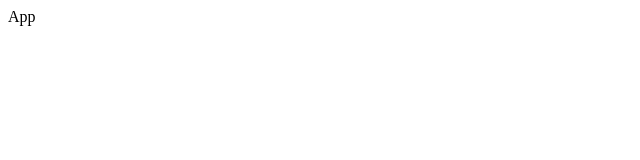
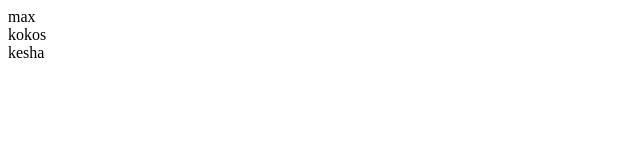
Before and after one commit to GrayHead/dec-2023-react, a React (Create React App) app: page / in a window 1280 px wide. Shown: the top 160 px of the page, without its empty margins (0-640 px from the left). Built offline with nearby package versions, Linux system fonts and the light colour scheme.

Commit message:
context_children

```diff
--- a/src/App.js
+++ b/src/App.js
@@ -1,7 +1,18 @@
+import {Button} from "./Button/Button";
+import {useContext} from "react";
+import {Context} from "./index";
+import {First} from "./First";
+
 const App = () => {
+    const context = useContext(Context);
+    context.users = ['max', 'kokos', 'kesha']
     return (
         <div>
-            App
+            {/*<Button bgColor={'red'} styles={{color:'blue'}} height={'50px'} id={1234}>*/}
+            {/*    save*/}
+            {/*</Button>*/}
+            {/*<Button bgColor={'black'} styles={{color:'snow'}}>update</Button>*/}
+            <First/>
         </div>
     );
 };
--- /dev/null
+++ b/src/Button/Button.js
@@ -0,0 +1,11 @@
+import css from './Button.module.css';
+
+const Button = ({children, bgColor, width='20px', height='10px',styles, ...other}) => {
+    return (
+        <div className={css.Button} style={{backgroundColor:bgColor, width:width, height:height, ...styles}} {...other}>
+            {children}
+        </div>
+    );
+};
+
+export {Button};
--- /dev/null
+++ b/src/Button/Button.module.css
@@ -0,0 +1,6 @@
+.Button{
+    display: flex;
+    justify-content: center;
+    align-items: center;
+    padding: 10px;
+}
--- /dev/null
+++ b/src/First.js
@@ -0,0 +1,11 @@
+import {Second} from "./Second";
+
+const First = () => {
+    return (
+        <div>
+            <Second/>
+        </div>
+    );
+};
+
+export {First};
--- /dev/null
+++ b/src/Second.js
@@ -0,0 +1,13 @@
+import {useContext} from "react";
+import {Context} from "./index";
+
+const Second = () => {
+    const {users} = useContext(Context);
+    return (
+        <div>
+            {users.map((user, index)=><div key={index}>{user}</div>)}
+        </div>
+    );
+};
+
+export {Second};
--- a/src/index.js
+++ b/src/index.js
@@ -1,9 +1,12 @@
-import React from 'react';
+import React, {createContext} from 'react';
 import ReactDOM from 'react-dom/client';
 
 import App from './App';
-
+export const Context = createContext(null);
+const value = {}
 const root = ReactDOM.createRoot(document.getElementById('root'));
 root.render(
+    <Context.Provider value={value}>
     <App/>
+    </Context.Provider>
 );
```
